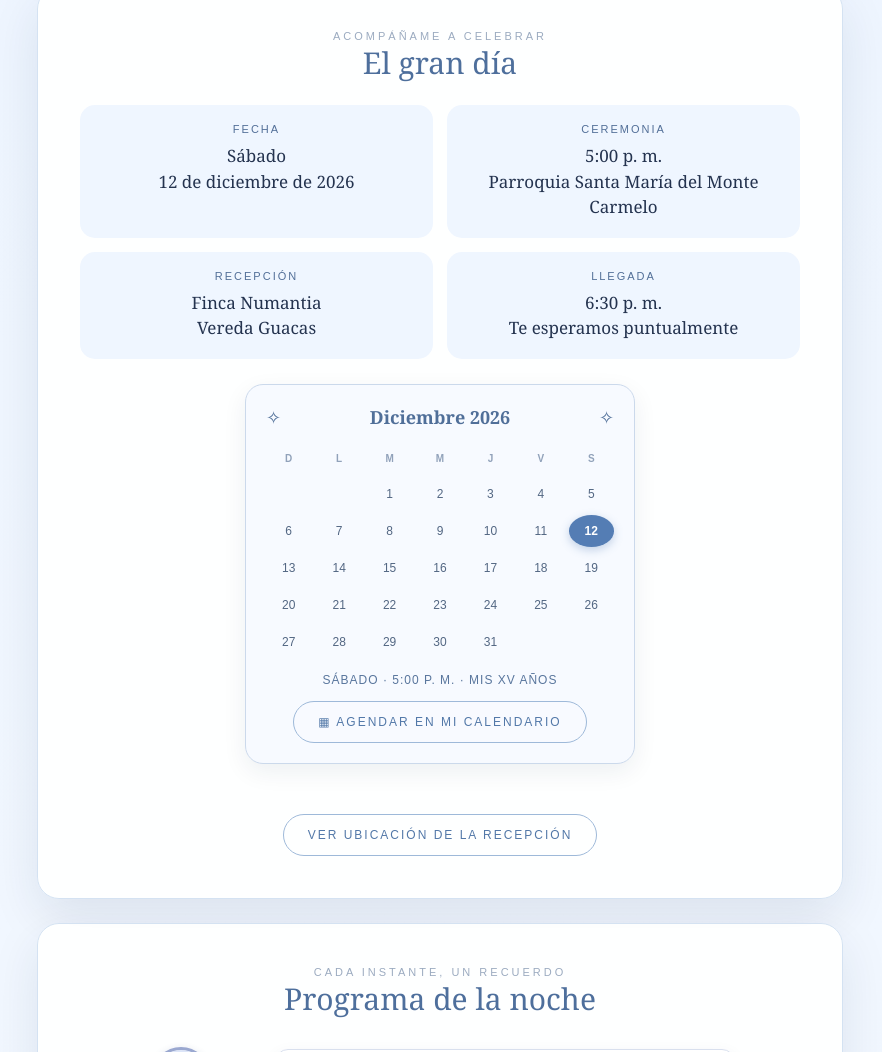
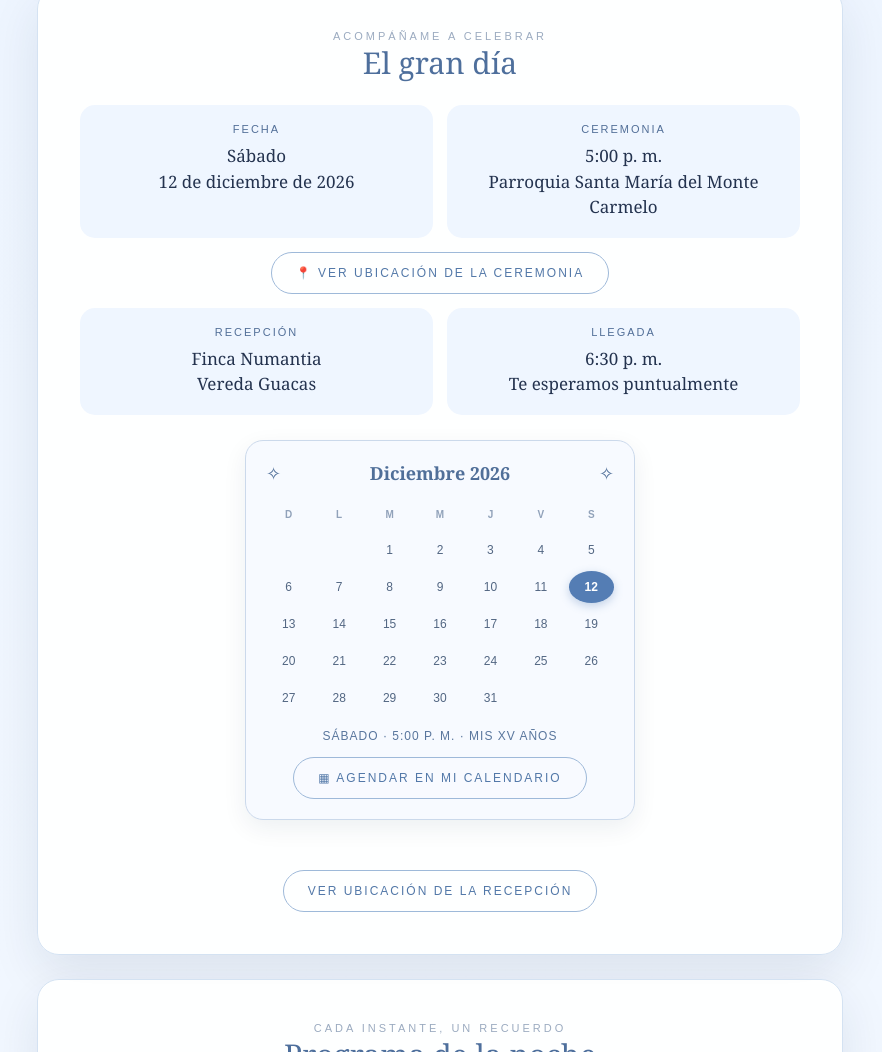
Before and after one commit to iagpt-collab/invitacion-mariana-sofia, a plain HTML site: page index.html in a window 1280 px wide. Shown: the part 6038-7090 px from the top of the page, without its empty margins (200-1082 px from the left). Drawn offline with Linux system fonts and the light colour scheme.

Commit message:
Agregar ubicación de la ceremonia

```diff
--- a/index.html
+++ b/index.html
@@ -128,6 +128,7 @@ h1{font-family:'Great Vibes','Brush Script MT',cursive;font-size:clamp(76px,14vw
   <div class="details">
    <div class="detail"><b>Fecha</b><span>Sábado<br>12 de diciembre de 2026</span></div>
    <div class="detail"><b>Ceremonia</b><span>5:00 p. m.<br>Parroquia Santa María del Monte Carmelo</span></div>
+  <p style="text-align:center;margin:0;grid-column:1/-1"><a class="btn" style="color:#5278a8;border-color:#9eb9d9;margin-top:0" target="_blank" rel="noopener" href="https://share.google/Omf1981laRqDAKAYQ">📍 Ver ubicación de la ceremonia</a></p>
    <div class="detail"><b>Recepción</b><span>Finca Numantia<br>Vereda Guacas</span></div>
    <div class="detail"><b>Llegada</b><span>6:30 p. m.<br>Te esperamos puntualmente</span></div>
   </div>
```
